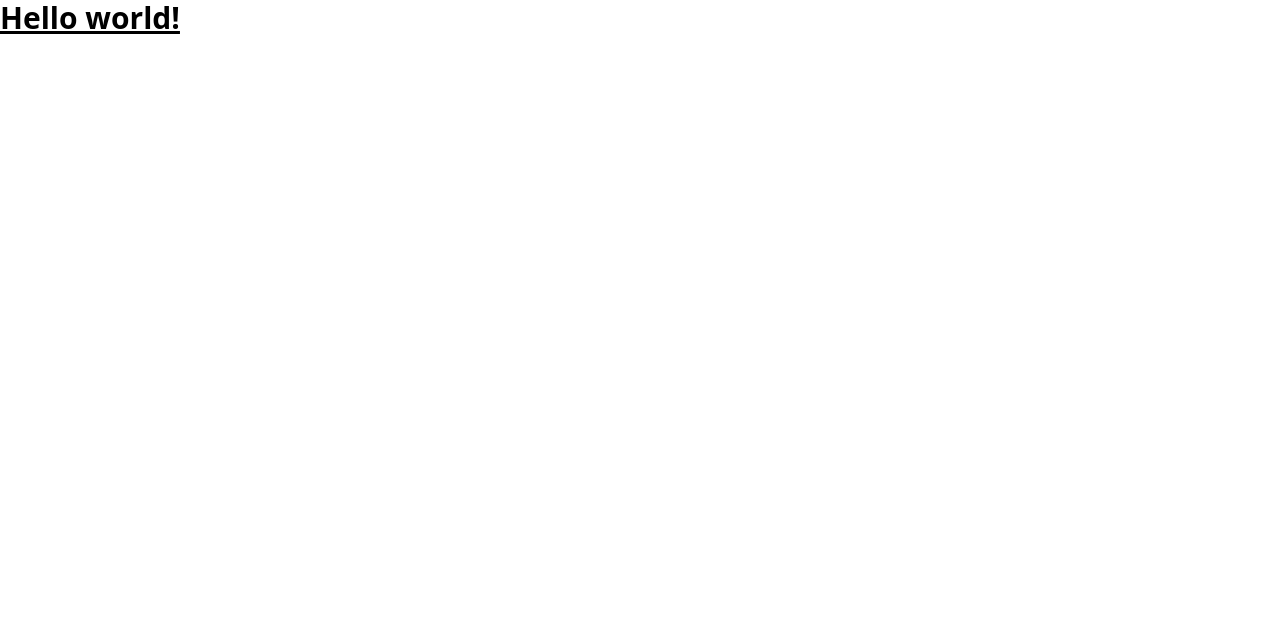
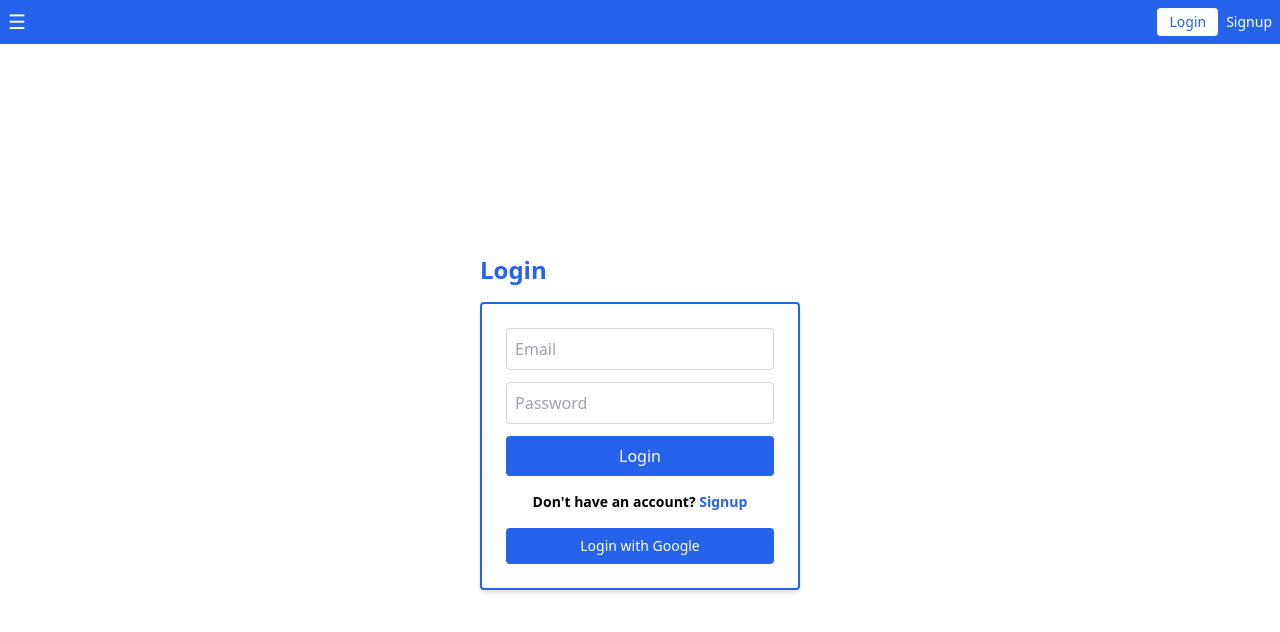
Before and after one commit to tapadar13/task-manager, a React (Vite) app in the folder client/: page / in a window 1280 px wide. Shown: the top 632 px of the page. Built offline with nearby package versions, Linux system fonts and the light colour scheme.

Commit message:
feat: implement Signup and Login pages

```diff
--- a/client/package.json
+++ b/client/package.json
@@ -11,7 +11,8 @@
   },
   "dependencies": {
     "react": "^18.3.1",
-    "react-dom": "^18.3.1"
+    "react-dom": "^18.3.1",
+    "react-router-dom": "^6.25.1"
   },
   "devDependencies": {
     "@types/react": "^18.3.3",
--- a/client/src/App.jsx
+++ b/client/src/App.jsx
@@ -1,5 +1,17 @@
+import { BrowserRouter as Router, Routes, Route } from "react-router-dom";
+import Login from "./pages/Login";
+
 function App() {
-  return <h1 className="text-3xl font-bold underline">Hello world!</h1>;
+  return (
+    <Router>
+      <div className="min-h-screen bg-gray-100">
+        <Routes>
+          <Route path="/login" element={<Login />} />
+          <Route path="/" element={<Login />} />
+        </Routes>
+      </div>
+    </Router>
+  );
 }
 
 export default App;
--- /dev/null
+++ b/client/src/pages/Login.jsx
@@ -0,0 +1,63 @@
+import { useState } from "react";
+import { Link } from "react-router-dom";
+
+const LoginPage = () => {
+  const [email, setEmail] = useState("");
+  const [password, setPassword] = useState("");
+
+  return (
+    <div className="min-h-screen bg-white flex flex-col">
+      <header className="bg-blue-600 p-2 flex justify-between items-center">
+        <div className="text-white text-xl">☰</div>
+        <div>
+          <button className="bg-white text-blue-600 px-3 py-1 rounded text-sm mr-2">
+            Login
+          </button>
+          <button className="text-white text-sm">Signup</button>
+        </div>
+      </header>
+      <main className="flex-grow flex items-center justify-center">
+        <div className="w-80">
+          <h2 className="text-2xl font-semibold mb-4 text-blue-600">Login</h2>
+          <div className="bg-white p-6 rounded shadow-md border-2 border-blue-600">
+            <form className="space-y-3">
+              <input
+                className="w-full p-2 border border-gray-300 rounded"
+                type="email"
+                placeholder="Email"
+                id="email"
+                value={email}
+                onChange={(e) => setEmail(e.target.value)}
+              />
+              <input
+                className="w-full p-2 border border-gray-300 rounded"
+                type="password"
+                placeholder="Password"
+                id="password"
+                value={password}
+                onChange={(e) => setPassword(e.target.value)}
+              />
+              <button
+                className="w-full bg-blue-600 text-white p-2 rounded"
+                type="submit"
+              >
+                Login
+              </button>
+            </form>
+            <p className="text-center text-sm mt-4 font-semibold">
+              Don&apos;t have an account?{" "}
+              <Link to="/signup" className="text-blue-600">
+                Signup
+              </Link>
+            </p>
+            <button className="w-full mt-4 bg-blue-600 text-white p-2 rounded flex items-center justify-center text-sm">
+              Login with Google
+            </button>
+          </div>
+        </div>
+      </main>
+    </div>
+  );
+};
+
+export default LoginPage;
--- /dev/null
+++ b/client/src/pages/Signup.jsx
@@ -0,0 +1,88 @@
+import { useState } from "react";
+import { Link } from "react-router-dom";
+
+const SignupPage = () => {
+  const [firstname, setFirstname] = useState("");
+  const [lastname, setLastname] = useState("");
+  const [email, setEmail] = useState("");
+  const [password, setPassword] = useState("");
+  const [confirmPassword, setConfirmPassword] = useState("");
+
+  return (
+    <div className="min-h-screen bg-white flex flex-col">
+      <header className="bg-blue-600 p-2 flex justify-between items-center">
+        <div className="text-white text-xl">☰</div>
+        <div>
+          <button className="text-white text-sm mr-2">Login</button>
+          <button className="bg-white text-blue-600 px-3 py-1 rounded text-sm">
+            Signup
+          </button>
+        </div>
+      </header>
+      <main className="flex-grow flex items-center justify-center">
+        <div className="w-80">
+          <h2 className="text-2xl font-semibold mb-4 text-blue-600">Signup</h2>
+          <div className="bg-white p-6 rounded shadow-md border-2 border-blue-600">
+            <form className="space-y-3">
+              <input
+                className="w-full p-2 border border-gray-300 rounded"
+                type="text"
+                placeholder="First Name"
+                id="firstname"
+                value={firstname}
+                onChange={(e) => setFirstname(e.target.value)}
+              />
+              <input
+                className="w-full p-2 border border-gray-300 rounded"
+                type="text"
+                placeholder="Last Name"
+                id="lastname"
+                value={lastname}
+                onChange={(e) => setLastname(e.target.value)}
+              />
+              <input
+                className="w-full p-2 border border-gray-300 rounded"
+                type="email"
+                placeholder="Email"
+                id="email"
+                value={email}
+                onChange={(e) => setEmail(e.target.value)}
+              />
+              <input
+                className="w-full p-2 border border-gray-300 rounded"
+                type="password"
+                placeholder="Password"
+                value={password}
+                onChange={(e) => setPassword(e.target.value)}
+              />
+              <input
+                className="w-full p-2 border border-gray-300 rounded"
+                type="password"
+                placeholder="Confirm Password"
+                value={confirmPassword}
+                onChange={(e) => setConfirmPassword(e.target.value)}
+              />
+              <button
+                className="w-full bg-blue-600 text-white p-2 rounded"
+                type="submit"
+              >
+                Signup
+              </button>
+            </form>
+            <p className="text-center text-sm mt-4 font-semibold">
+              Already have an account?{" "}
+              <Link to="/login" className="text-blue-600">
+                Login
+              </Link>
+            </p>
+            <button className="w-full mt-4 bg-blue-600 text-white p-2 rounded flex items-center justify-center text-sm">
+              Signup with Google
+            </button>
+          </div>
+        </div>
+      </main>
+    </div>
+  );
+};
+
+export default SignupPage;
```
Also changed, not shown: 1 other file (tests, documents, lock files or other folders).
